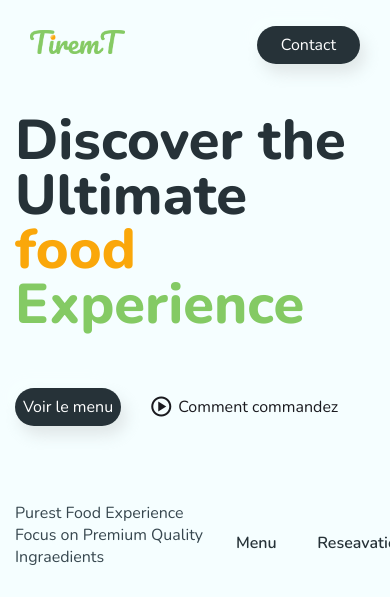
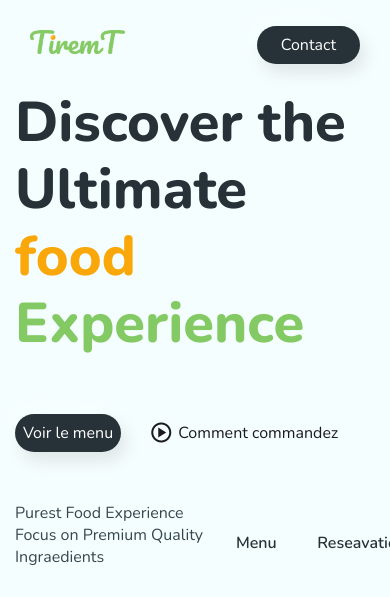
Before and after one commit to jealife/TiremT, a plain HTML site: page index.html in a window 390 px wide. Shown: the top 597 px of the page. Drawn offline with nearby package versions, Linux system fonts and the light colour scheme.

Commit message:
Add files via upload

```diff
--- a/main.css
+++ b/main.css
@@ -373,7 +373,7 @@ main {
     }
 
     .top-first h1 {
-        line-height: 3.4rem;
+        line-height: 4.2rem;
     }
 
     .links-hero {
```
